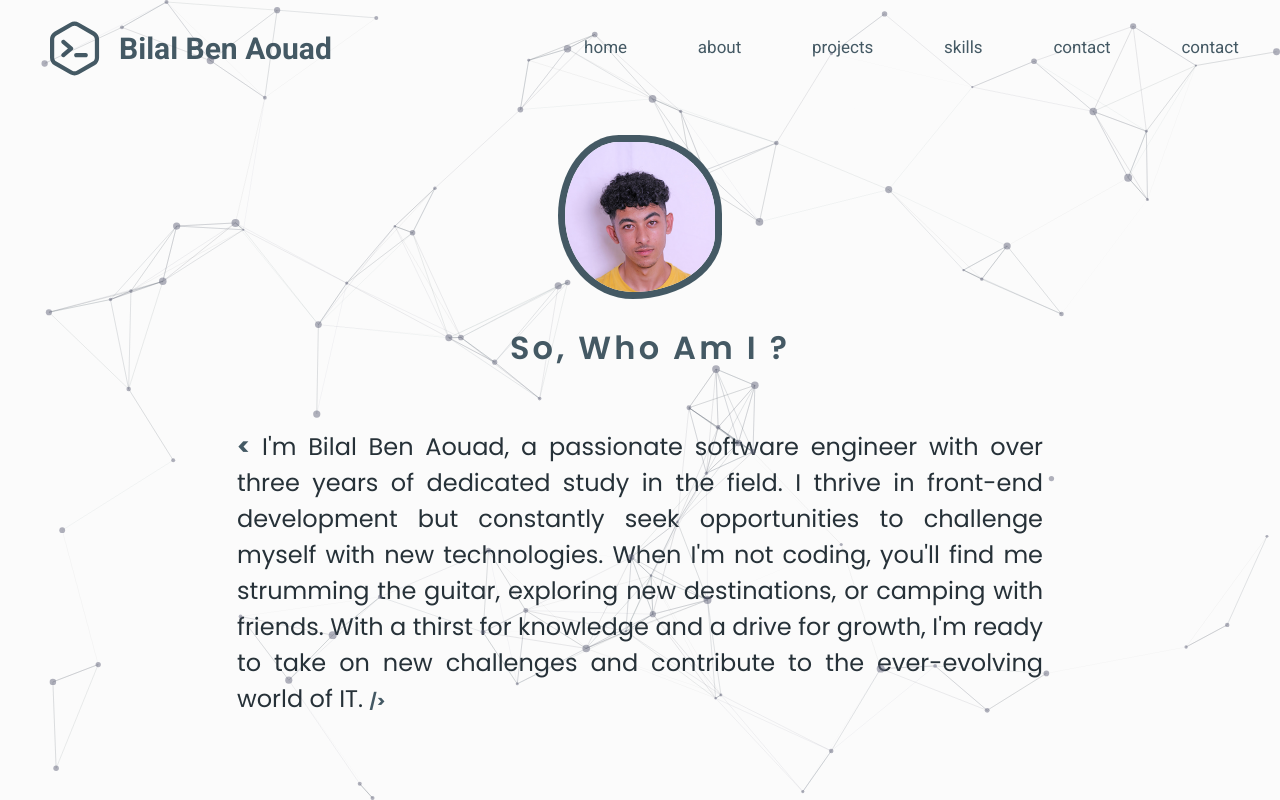
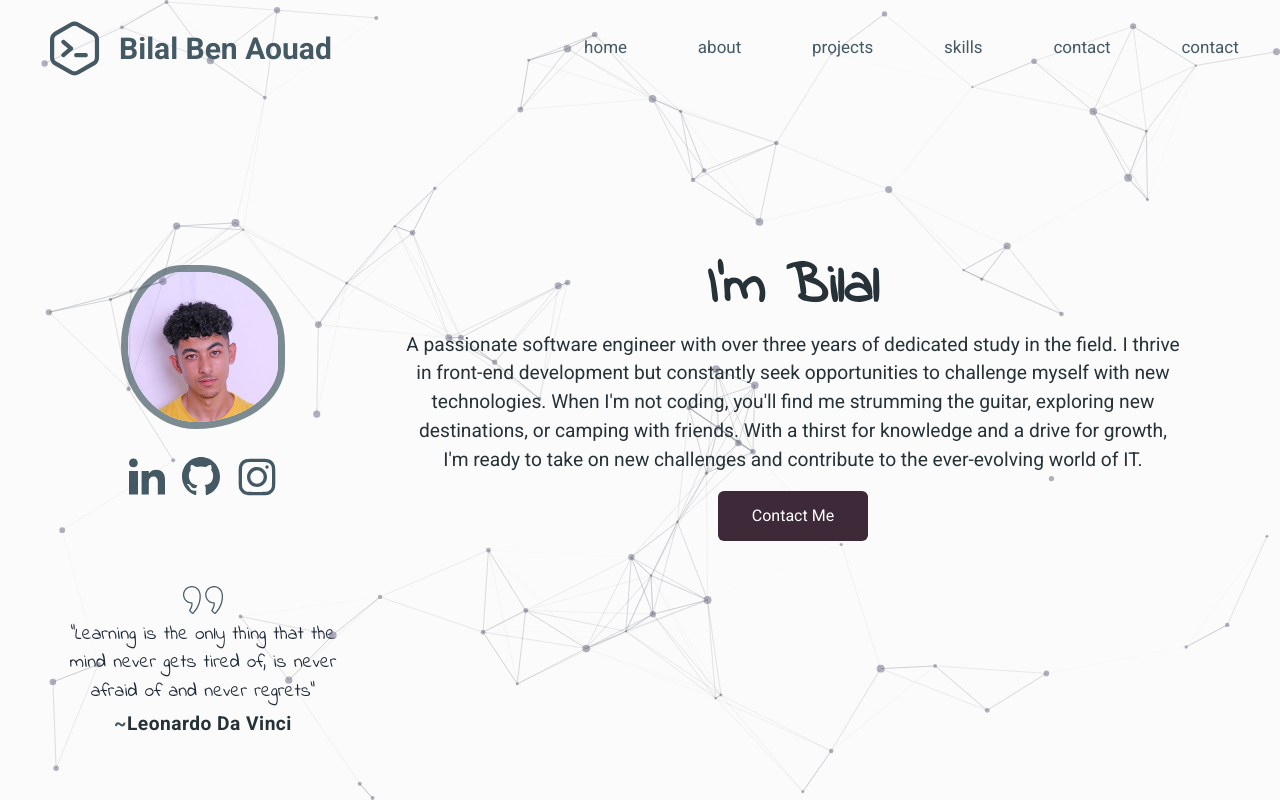
Before and after one commit to bben-aou/my-portfolio, a React (Create React App) app: page /about in a window 1280 px wide. Built offline with nearby package versions, Linux system fonts and the light colour scheme.

Commit message:
fix : change the design of the about page

```diff
--- a/src/assets/icons/icons.js
+++ b/src/assets/icons/icons.js
@@ -31,7 +31,7 @@ import dockerCardImg from '../dockerImg.jpg'
 import pingCardImg from '../pingImg.png'
 import univCardImg from '../univImg.png'
 import contactVector from '../contactVictor.svg'
-
+import quoteMark from '../quote-mark .svg'
 
 const icons = {
     logo,
@@ -67,5 +67,6 @@ const icons = {
     pingCardImg,
     univCardImg,
     contactVector,
+    quoteMark,
 };
 export default icons;
--- a/src/index.css
+++ b/src/index.css
@@ -2,6 +2,7 @@
 @import url('https://fonts.googleapis.com/css2?family=Roboto:wght@100;300;400;500;700;900&display=swap');
 @import url('https://fonts.googleapis.com/css2?family=Poppins:wght@200;300;400;500;600;700;800;900&display=swap');
 @import url('https://fonts.googleapis.com/css2?family=Dancing+Script&display=swap');
+@import url('https://fonts.googleapis.com/css2?family=Indie+Flower&display=swap');
 
 @tailwind base;
 @tailwind components;
--- a/src/pages/about/About.js
+++ b/src/pages/about/About.js
@@ -6,9 +6,10 @@ import Practicale from '../../header/components/Practicale'
 
 import { AppContext } from "../../App";
 import { useContext } from 'react';
-import icons from '../../assets/icons/icons'
 import { useMediaQuery } from 'react-responsive'
-import urlSocialMedia from '../../header/components/sides/socialMediaData'
+
+import Quote from './Quote';
+import SocialMedia from './components/SocialMedia'
 
 export default function About() {
     const { openMenu } = useContext(AppContext);
@@ -21,37 +22,37 @@ export default function About() {
             setShowSocialMedia(false);
     }, [isLgScreen, isMdScreen])
 
-    const handleLinkedInClick = (socialMediaUrl) => {
-        window.open(socialMediaUrl, '_blank');
-    };
+
 
     return (
         <>
             <Header />
-            <div className={!openMenu ? `main-about` : `hidden`}>
-                <div className="w-full h-full  lg:h-[90%]  flex flex-col">
-                    <div className=' w-full h-[22%]  lg:h-[27%]   flex items-center justify-center animate-show-up z-10'>
-                        <img src={profile} alt="profile" className=" custom-class shadow-profile order-1 shadow-dark-800 animate-profile "></img>
+            <div className={!openMenu ? `main-about ` : `hidden`}>
+                <div className='w-[35%] h-full  '>
+                    {(!isMdScreen && !isLgScreen) && <div className=" w-full bg-red-600">1</div>}
+                    <div className=" w-full h-3/5 flex flex-col justify-end items-center">
+                        <img src={profile} alt="profile" className=" custom-class shadow-profile  shadow-[#445964b0] animate-profile " />
+                        <SocialMedia />
                     </div>
-                    <div className='w-full  h-[78%] lg:h-[77%] mt-[12px]'>
-                        <div className='w-full  h-[15%] flex lg:items-center justify-center text-[1.7rem] lg:text-[2rem] font-poppins font-semibold tracking-widest text-dark-800 pl-[20px] slide-top'>
-                            So, Who Am I ?
+                    <Quote
+                        quoteContent={"“Learning is the only thing that the mind never gets tired of, is never afraid of and never regrets”"}
+                        author={"Leonardo Da Vinci"}
+                    />
+                </div>
+                <div className='w-full h-full  flex flex-col justify-center'>
+                    <div className='w-full h-[70%]  px-[50px] flex flex-col items-center pt-[45px]'>
+                        <div className='w-full  font-quote font-bold text-[3.5rem] flex items-end justify-center text-dark-900'>
+                            I'm Bilal
                         </div>
-                        <div className=' lg:w-[70%] lg:h-[85%]  mx-[1.2rem] lg:mx-[15%] flex items-center justify-center'>
-                            <div className='font-poppins text-dark-900 text-justify lg:px-[10px] font-normal text-[0.9rem] lg:text-[1.5rem] slide-right'>
-                                <span className='lg:text-[1.5rem] text-dark-800 font-bold '>
-                                    {"<"}</span> I'm Bilal Ben Aouad, a passionate software engineer with over three years of dedicated study in the field. I thrive in front-end development but constantly seek opportunities to challenge myself with new technologies. When I'm not coding, you'll find me strumming the guitar, exploring new destinations, or camping with friends. With a thirst for knowledge and a drive for growth, I'm ready to take on new challenges and contribute to the ever-evolving world of IT. <span className=' lg:text-[1rem] font-bold text-dark-800'>{"/>"}
-                                </span>
-                                {showSocialMedia && <div className='h-[50px] mt-[50px] flex justify-center items-center gap-4'>
-                                    <img src={icons.inIcon} alt="linked-in" className="w-[27px] h-[27px] hover:scale-110 transition duration-700 ease-in-out cursor-pointer" onClick={() => handleLinkedInClick(urlSocialMedia[0].url)} />
-                                    <img src={icons.gitIcon} alt="github" className="w-[27px] h-[27px]  hover:scale-110 transition duration-700 ease-in-out cursor-pointer" onClick={() => handleLinkedInClick(urlSocialMedia[1].url)} />
-                                    <img src={icons.igIcon} alt="instagram" className=" w-[27px] h-[27px] mb-[-2px] hover:scale-110 transition duration-700 ease-in-out cursor-pointer" onClick={() => handleLinkedInClick(urlSocialMedia[2].url)} />
-                                </div>
-                                }
-                            </div>
-                        </div>
+                        <p className='w-full text-center font-roboto text-[1.2rem] text-dark-900 leading-16'>
+                            A passionate software engineer with over three years of dedicated study in the field. I thrive in front-end development but constantly seek opportunities to challenge myself with new technologies. When I'm not coding, you'll find me strumming the guitar, exploring new destinations, or camping with friends. With a thirst for knowledge and a drive for growth, I'm ready to take on new challenges and contribute to the ever-evolving world of IT.
+                        </p>
+                        <button className='w-[150px] h-[50px] bg-[#3E2938] rounded-md mt-[1rem] font-roboto hover:bg-[#414B59] transition duration-700 ease-in-out hover:scale-105 '>
+                            Contact Me
+                        </button>
                     </div>
                 </div>
+
                 <Practicale />
             </div>
         </>
--- /dev/null
+++ b/src/pages/about/Quote.js
@@ -0,0 +1,17 @@
+import React from 'react'
+import icons from '../../assets/icons/icons'
+
+export default function Quote({quoteContent, author}) {
+  return (
+    <div className='w-full h-2/5  flex flex-col justify-center'>
+    <img src={icons.quoteMark} alt="" className='w-[40px] h-[40px] self-center' />
+    <p className='text-center font-quote text-[1.2rem] text-gray-800'>
+        {quoteContent}
+    </p>
+    <div className='text-center font-roboto font-bold text-[1.2rem] tracking-wide mt-1'>
+        <span className='text-dark-800'>~</span>
+        <span className='text-dark-900  '>{author}</span>
+    </div>
+</div>
+  )
+}
--- a/src/pages/about/about.css
+++ b/src/pages/about/about.css
@@ -1,6 +1,8 @@
 .main-about{
-    @apply w-full h-[92vh] lg:h-[88vh] lg:px-[50px] flex items-center justify-center text-white;
+    @apply w-full h-[92vh] lg:h-[88vh] lg:px-[50px] flex  items-center justify-center text-white;
 }
+
+
 
 
 @keyframes show-up {
--- /dev/null
+++ b/src/pages/about/components/SocialMedia.js
@@ -0,0 +1,18 @@
+import React from 'react'
+import icons from '../../../assets/icons/icons'
+import urlSocialMedia from '../../../header/components/sides/socialMediaData';
+
+export default function SocialMedia() {
+
+    const handleLinkedInClick = (socialMediaUrl) => {
+        window.open(socialMediaUrl, '_blank');
+    };
+
+    return (
+        <div className='w-full h-[84px]  flex items-center justify-center gap-4'>
+            <img src={icons.inIcon} alt="linked-in" className="w-[27px] h-[27px] lg:w-[36px] lg:h-[39px] hover:scale-110 transition duration-700 ease-in-out cursor-pointer" onClick={() => handleLinkedInClick(urlSocialMedia[0].url)} />
+            <img src={icons.gitIcon} alt="github" className="w-[27px] h-[27px] lg:w-[40px] lg:h-[38px] hover:scale-110 transition duration-700 ease-in-out cursor-pointer" onClick={() => handleLinkedInClick(urlSocialMedia[1].url)} />
+            <img src={icons.igIcon} alt="instagram" className=" w-[27px] h-[27px] lg:w-[40px] lg:h-[40px] mb-[-2px] hover:scale-110 transition duration-700 ease-in-out cursor-pointer" onClick={() => handleLinkedInClick(urlSocialMedia[2].url)} />
+        </div>
+    )
+}
--- a/src/pages/contact/contact.css
+++ b/src/pages/contact/contact.css
@@ -19,8 +19,6 @@
   animation:slide-right 0.6s linear both;
   -webkit-animation:slide-right 0.6s linear both;
 }
-
-
 
 
 @keyframes shadow-drop-center{
@@ -70,7 +68,6 @@
 }
 
 
-
 @keyframes scale-up-center{
     0%{
         transform:scale(.5);
@@ -89,7 +86,6 @@
 }
 
 
-
 @keyframes e-animation{
     0%{
         text-shadow:0 0 0 0 transparent
@@ -103,7 +99,6 @@
     animation:e-animation 4s ease-in-out both infinite;
     -webkit-animation:e-animation 4s ease-in-out both infinite;
 }
-
 
 
 @keyframes scale-up-center{
--- a/tailwind.config.js
+++ b/tailwind.config.js
@@ -19,6 +19,8 @@ module.exports = {
       fontFamily: {
         'roboto' : ['Roboto', 'sans-serif'],
         'poppins': ['Poppins', 'sans-serif'],
+        'quote': ["'Indie Flower'", 'cursive'],
+
       },
       boxShadow: {
         'profile': ' 0 0 0 7px rgb(255, 255, 225 );',
```
Also changed, not shown: src/assets/quote-mark .svg (added).
